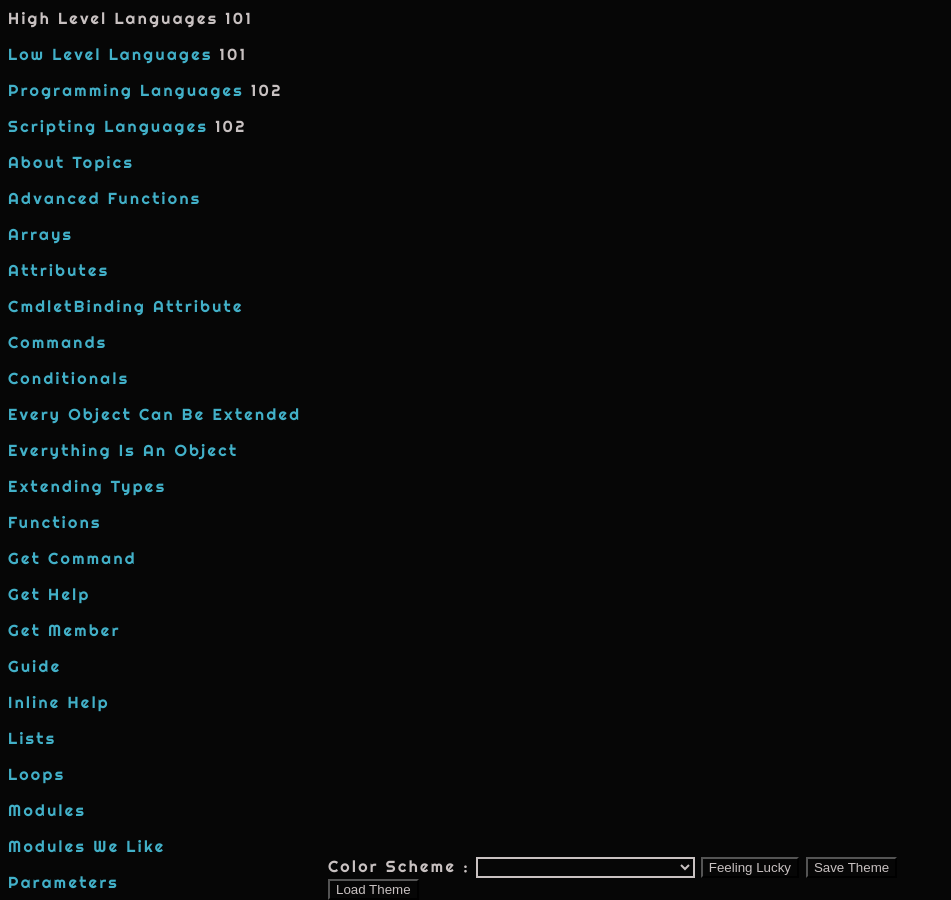
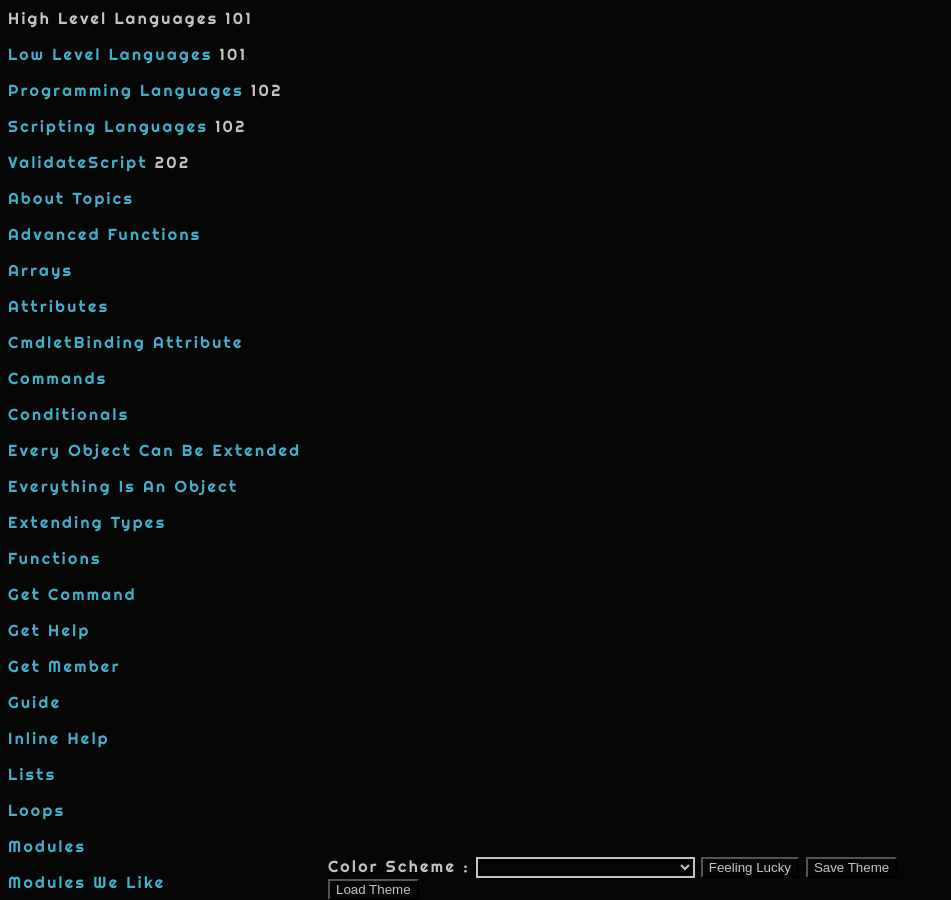
Before and after one commit to PowerShellGuides/PowerShellGuide, a Jekyll site: the page built from docs/TopicsByLevel.md, in a window 1280 px wide and 900 px high. Shown: the whole window, without its empty margins (0-951 px from the left). Built offline with Jekyll 4.4.1, drawn with Linux system fonts in a browser that asks for light colours; some of the changed text lies outside the part shown.

Commit message:
Adding ValidateScript topic (Fixes #71)

```diff
--- a/docs/_data/TopicsByLevel.json
+++ b/docs/_data/TopicsByLevel.json
@@ -18,6 +18,11 @@
     "TopicName": "Scripting Languages",
     "Link": "Languages/Scripting-Languages",
     "Level": 102
+  },
+  {
+    "TopicName": "ValidateScript",
+    "Link": "PowerShell/Attributes/ValidateScript",
+    "Level": 202
   },
   {
     "TopicName": "About Topics",
```
